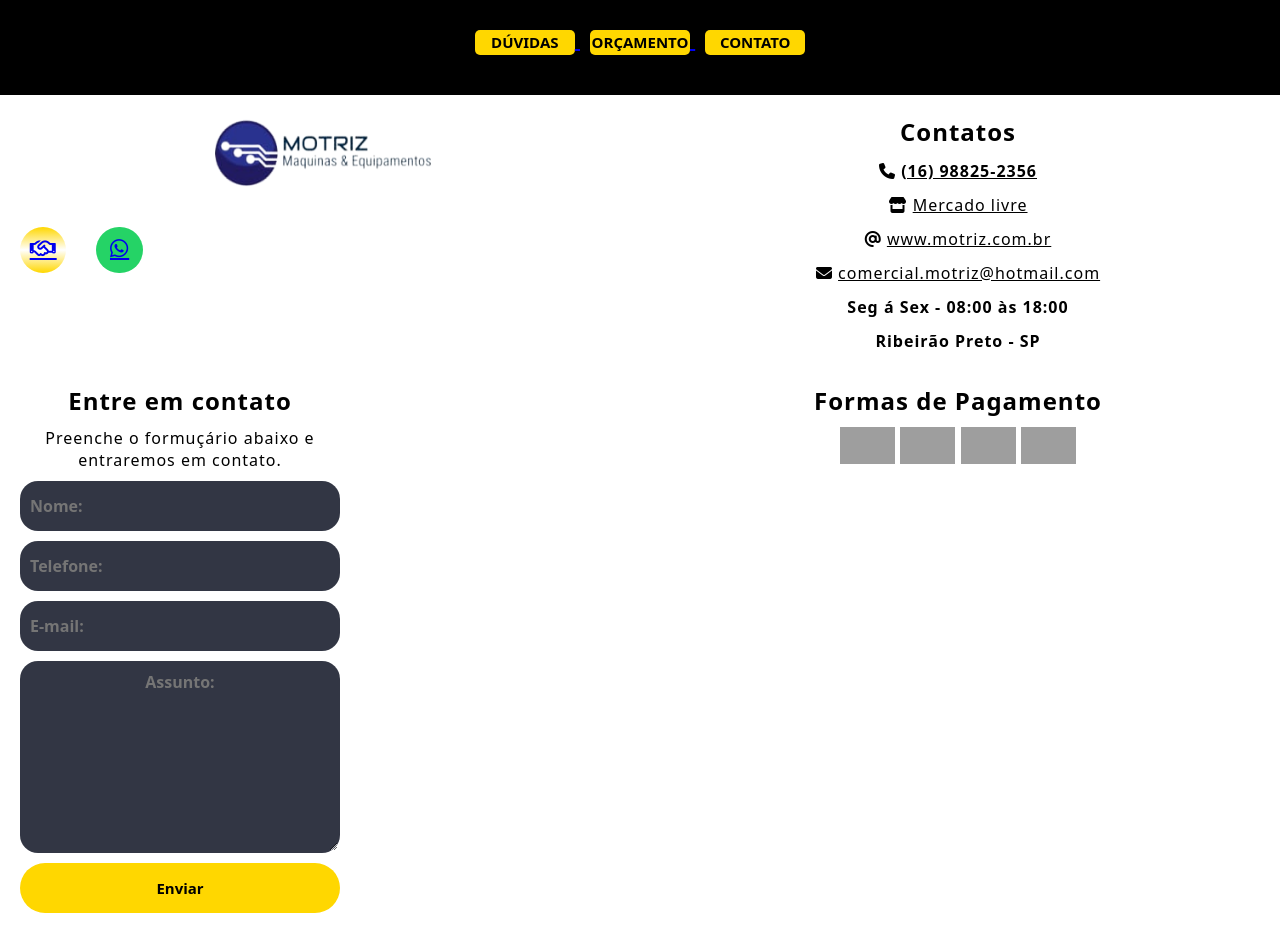
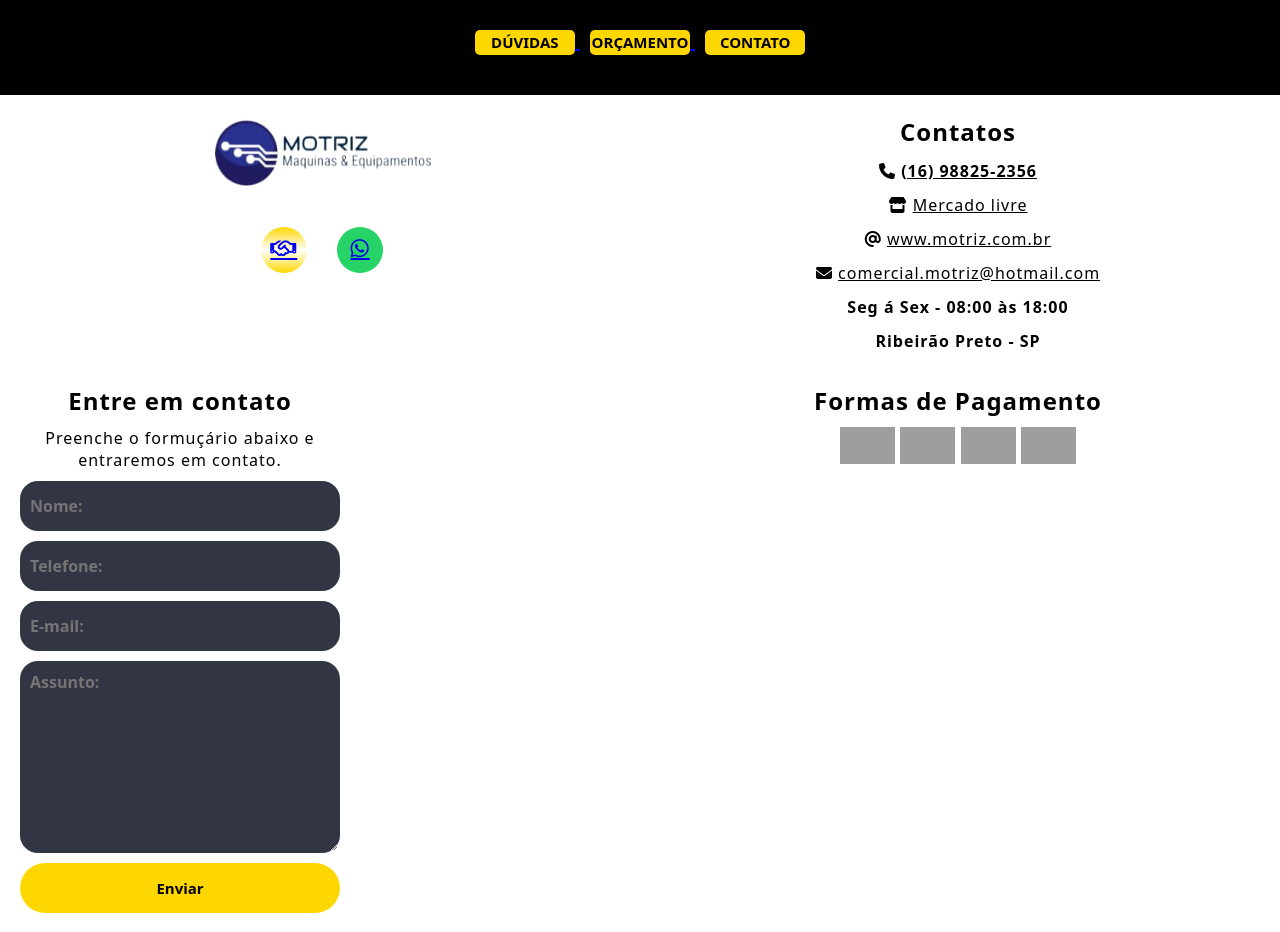
Before and after one commit to Jonatas-coding/EMPILOGIS, a PHP site: page / in a window 1280 px wide. Shown: the part 5066-5998 px from the top of the page. Run offline with PHP 8.4, Linux system fonts and the light colour scheme; grey boxes are pictures that could not be loaded.

Commit message:
Update @media.css

```diff
--- a/@media.css
+++ b/@media.css
@@ -126,12 +126,7 @@
         text-align: center;
     }
 
-
-    #footer-content textarea {
-        text-align: center;
-    }
-
-    #footer-social {
+    #footer-contatos #footer-social {
         justify-content: center;
     }
 
```
